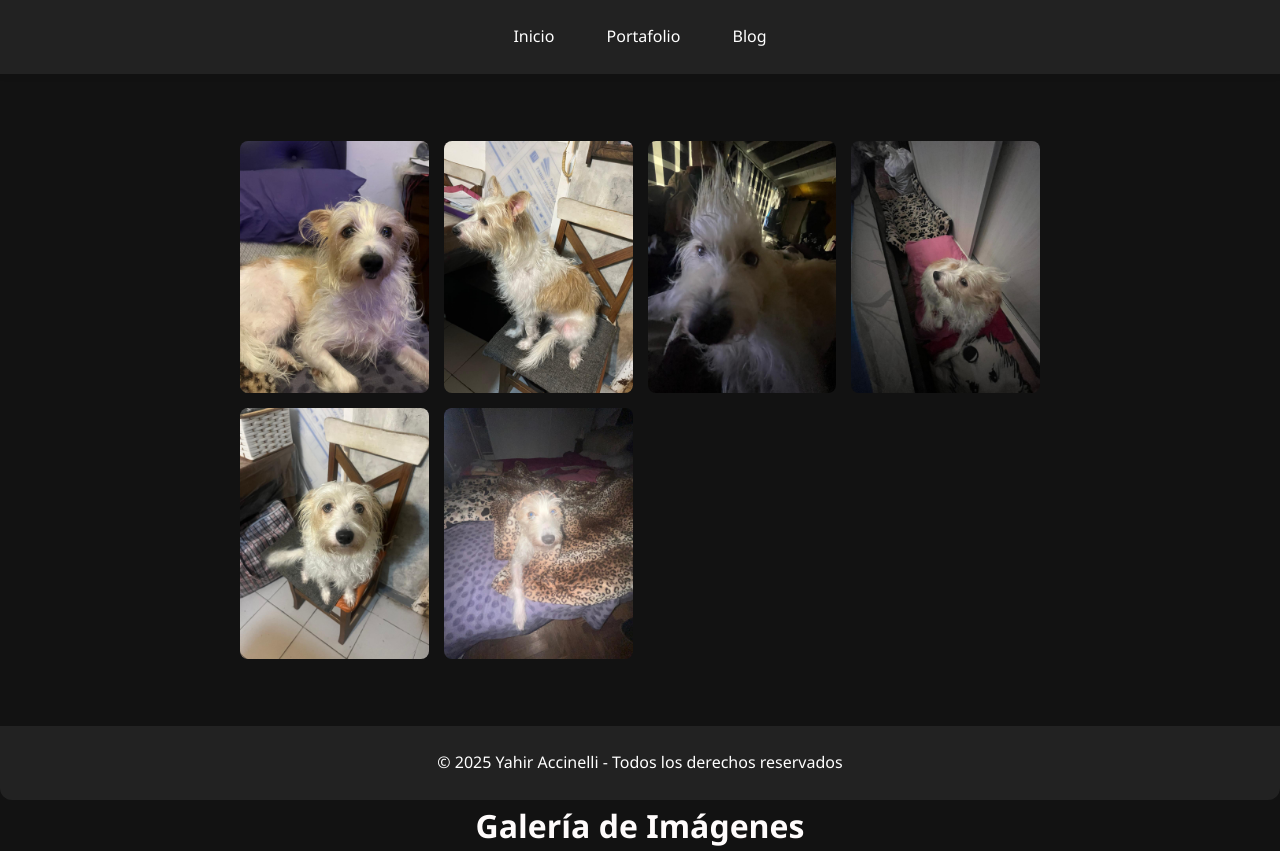
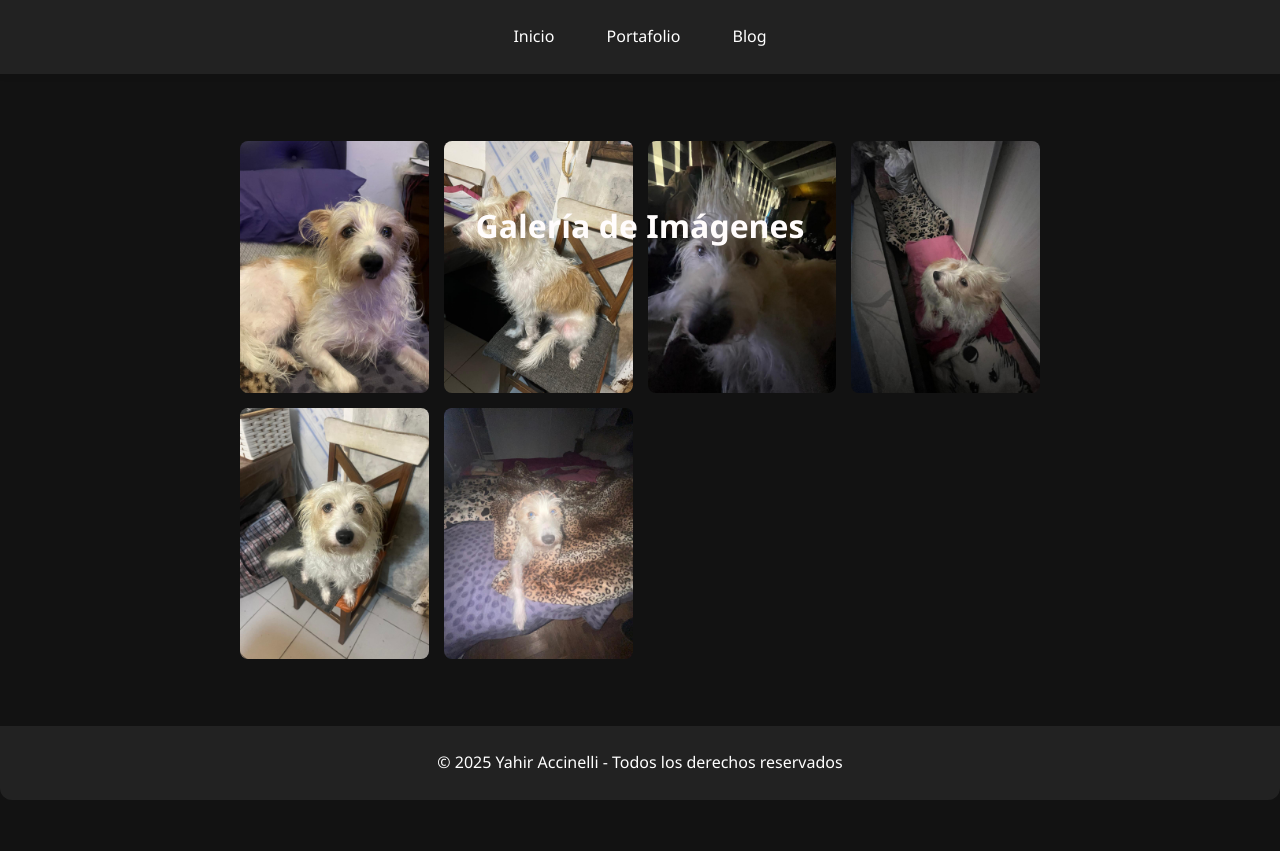
Before and after one commit to G1anlucca/Portfolio, a plain HTML site: page Java/jav3.html in a window 1280 px wide. After the commit the page ends 800 px from the top, so only its background shows below. Drawn offline with Linux system fonts and the light colour scheme.

Commit message:
Update jav3.css

```diff
--- a/Java/jav3.css
+++ b/Java/jav3.css
@@ -81,7 +81,7 @@ body {
 h1 {
     color: #fffcfc;
     position: absolute;
-    top: 100vh;
+    top: 200px;
     left: 50%;
     transform: translateX(-50%);
     width: max-content;
```
